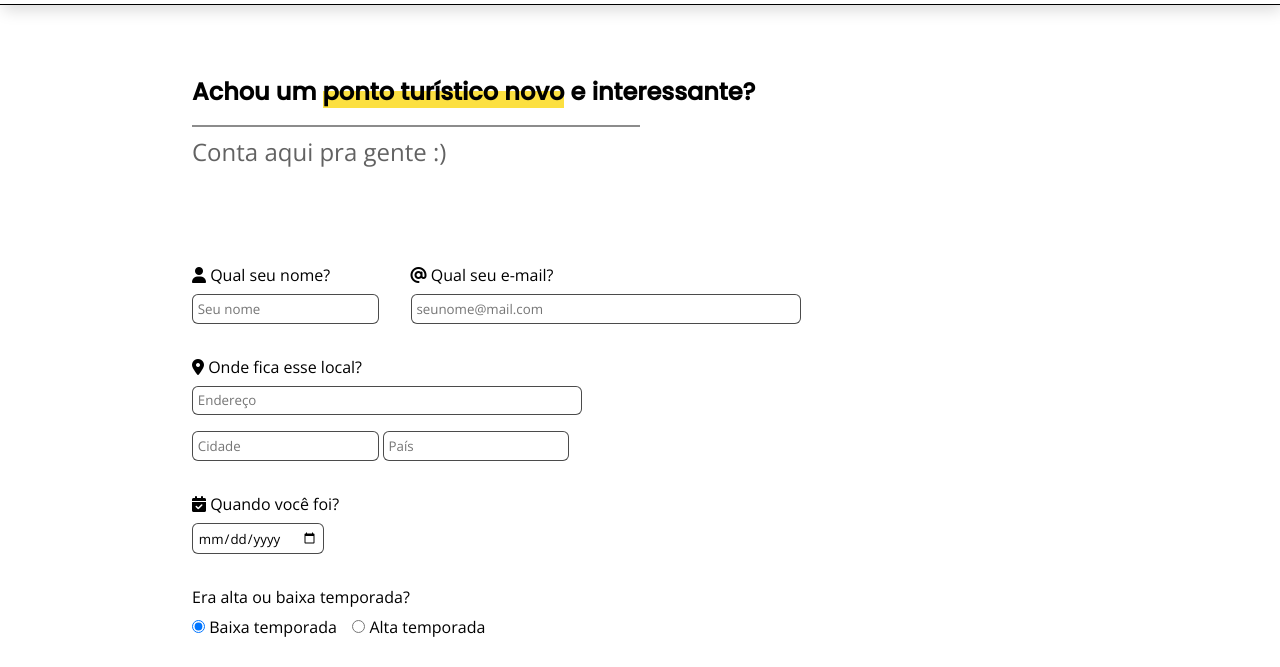
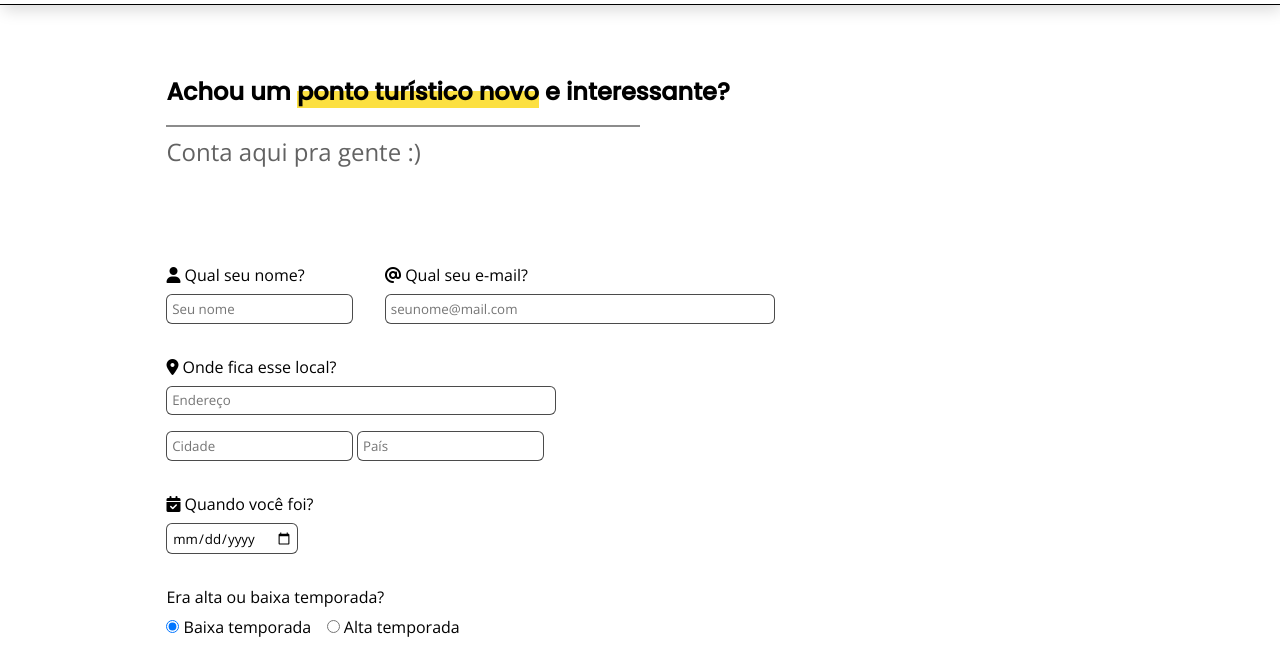
Before and after one commit to aimeempereira/forms, a plain HTML site: page index.html in a window 1280 px wide. Shown: the part 54-721 px from the top of the page. Drawn offline with nearby package versions, Linux system fonts and the light colour scheme; a web font is replaced by a local one.

Commit message:
changed margin left of main container
changed 8rem of margin left on main container to 8%

```diff
--- a/css/style.css
+++ b/css/style.css
@@ -102,7 +102,7 @@ ul li a:hover {
 /* Fim de header */
 
 #main-container {
-  margin: 0 8rem;
+  margin: 0 8%;
   padding: 4rem;
 }
 
```
